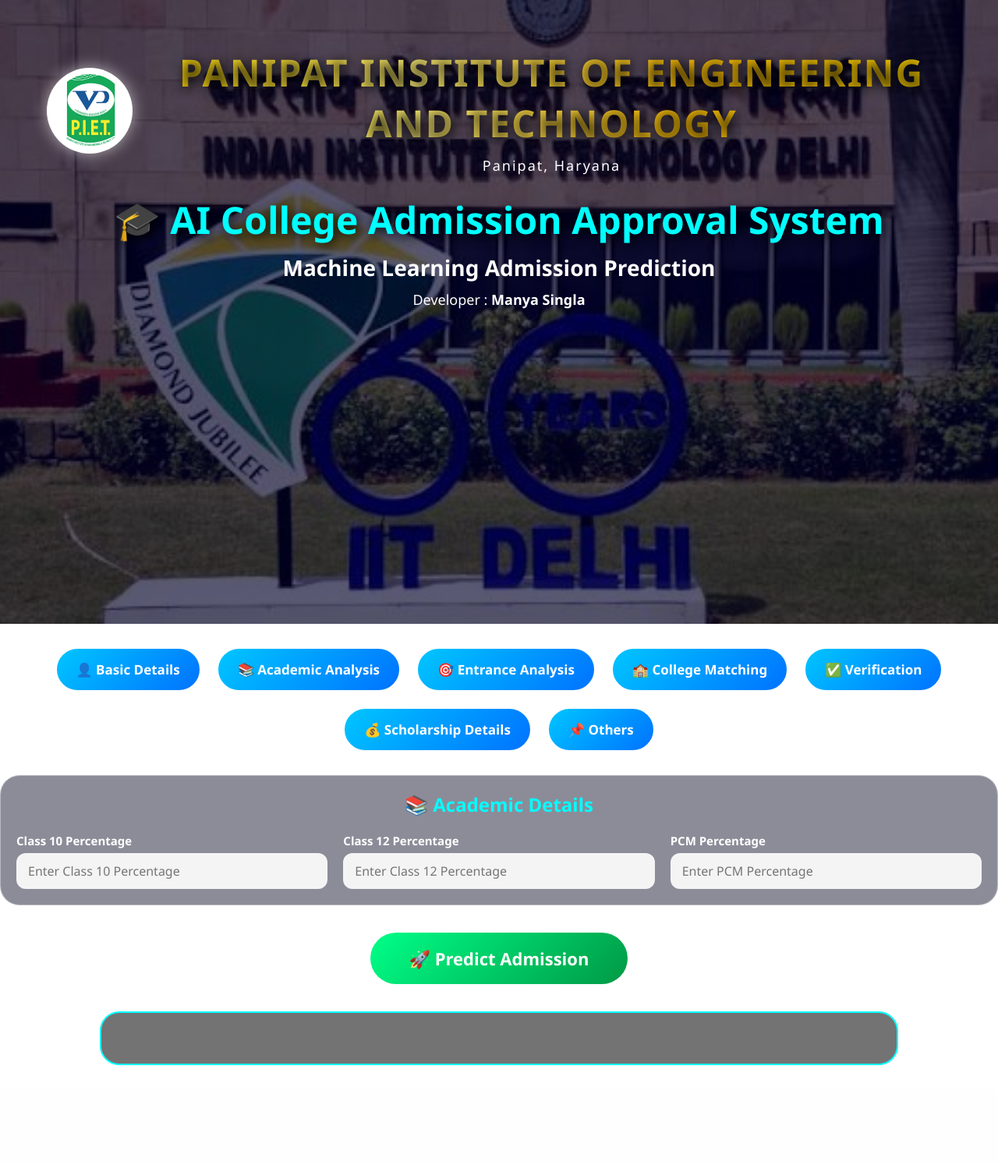
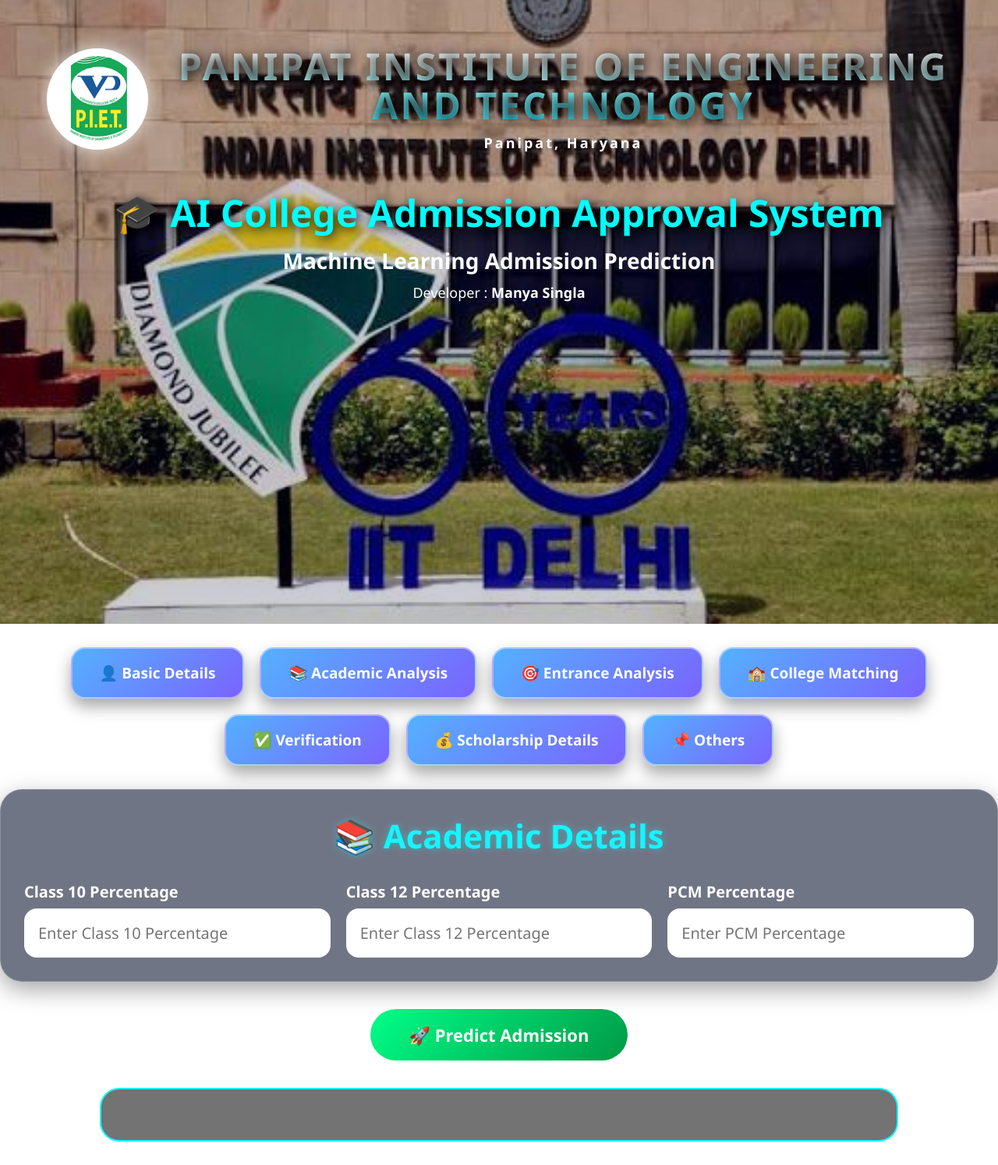
Before and after one commit to Manya2507/College-Admission-Approval-System, a Flask app: page / in a window 1280 px wide. Shown: the whole page at 78% size. Before the commit the page ends 1366 px from the top, so only its background shows below. Run offline with Flask 3, Linux system fonts and the light colour scheme.

Commit message:
Update style.css

```diff
--- a/static/style.css
+++ b/static/style.css
@@ -459,51 +459,30 @@ background-size:115%;
 
 .menu button{
 
+    padding:18px 35px;
 
-    padding:15px 25px;
+    border-radius:18px;
 
+    border:2px solid rgba(255,255,255,.45);
 
-    border-radius:30px;
+    background:linear-gradient(
+        135deg,
+        rgba(70,170,255,.92),
+        rgba(111,86,255,.92)
+    );
 
+    color:white;
 
-    border:
+    font-size:19px;
 
-    2px solid white;
-
-
+    font-weight:700;
 
     cursor:pointer;
 
+    transition:.3s;
 
-
-    background:
-
-    linear-gradient(
-
-    135deg,
-
-    #00c6ff,
-
-    #0072ff
-
-    );
-
-
-
-    color:white;
-
-
-    font-size:17px;
-
-
-    font-weight:bold;
-
-
-
-    transition:
-
-    0.3s;
-
+    box-shadow:
+    0 10px 20px rgba(0,0,0,.35);
 
 }
 
@@ -569,39 +534,21 @@ background-size:115%;
 
 .section{
 
+    background: rgba(10,18,45,0.58);
 
-    background:
+    padding:30px;
 
-    rgba(0,0,30,0.45);
+    border-radius:28px;
 
+    border:1px solid rgba(255,255,255,0.20);
 
+    backdrop-filter:blur(14px);
 
-    padding:20px;
+    box-shadow:0 10px 30px rgba(0,0,0,0.35);
 
-
-
-    border-radius:25px;
-
-
-    border:
-
-    1px solid rgba(255,255,255,0.4);
-
-
-
-    backdrop-filter:
-
-    blur(10px);
-
-
-
-    animation:
-
-    fadeIn 0.5s;
-
+    animation:fadeIn 0.5s;
 
 }
-
 
 
 
@@ -624,18 +571,18 @@ background-size:115%;
 
 .section h2{
 
+    color:#15F5FF;
 
-    color:#00ffff;
+    font-size:42px;
 
-
-    margin-bottom:20px;
-
+    margin-bottom:30px;
 
     text-align:center;
 
+    text-shadow:
+    0 0 10px rgba(0,255,255,.4);
 
 }
-
 
 
 
@@ -662,10 +609,15 @@ background-size:115%;
 }
 
 .form-group label{
-    color:#ffffff;
-    font-size:15px;
-    font-weight:600;
-    margin-bottom:6px;
+
+    color:white;
+
+    font-size:20px;
+
+    font-weight:700;
+
+    margin-bottom:8px;
+
 }
 
 
@@ -677,24 +629,19 @@ select{
 
     width:100%;
 
-    padding:12px 15px;
+    padding:18px;
 
-    margin: 0;          /* Add this */
+    border-radius:16px;
 
-    border-radius:12px;
+    font-size:20px;
 
     border:none;
 
-    outline:none;
-
-    font-size:16px;
-
-    background:rgba(255,255,255,0.9);
+    background:white;
 
     color:black;
 
 }
-
 
 
 
@@ -973,97 +920,127 @@ width:100%;
     line-height:1.4;
 }
 /*==========================================
-      PIET HEADER
+        PIET HEADER
 ==========================================*/
 
 .college-header{
 
     display:flex;
-
     justify-content:center;
-
     align-items:center;
 
-    gap:25px;
+    gap:35px;
 
-    margin-bottom:20px;
+    margin-bottom:35px;
 
 }
 
 .college-logo{
 
-    width:110px;
-
-    height:110px;
+    width:130px;
+    height:130px;
 
     border-radius:50%;
 
     background:white;
 
-    padding:8px;
+    padding:10px;
 
-    box-shadow:0px 0px 20px rgba(255,255,255,0.6);
+    box-shadow:
+    0 0 25px rgba(255,255,255,.8);
+
+}
+
+.college-details{
+
+    text-align:center;
 
 }
 
 .college-name{
 
-    font-size:58px;
+    font-size:72px;
 
     font-weight:900;
 
-    margin:0;
+    line-height:1.05;
 
-    letter-spacing:2px;
+    text-transform:uppercase;
+
+    letter-spacing:3px;
 
     background:linear-gradient(
-        90deg,
-        #FFD700,
-        #FFF176,
-        #FFC107,
-        #FFD700
+        180deg,
+        #ffffff 0%,
+        #e6ffff 25%,
+        #8ffcff 55%,
+        #35e7ff 100%
     );
 
     -webkit-background-clip:text;
-
     -webkit-text-fill-color:transparent;
 
-    text-shadow:3px 3px 15px rgba(0,0,0,0.4);
+    text-shadow:
+        0 0 12px rgba(0,255,255,.8),
+        0 0 25px rgba(0,255,255,.5),
+        4px 4px 8px rgba(0,0,0,.9);
 
 }
 
 .college-subtitle{
 
-    margin-top:8px;
+    margin-top:15px;
 
-    font-size:24px;
+    font-size:28px;
+
+    font-weight:600;
+
+    letter-spacing:3px;
 
     color:white;
-
-    letter-spacing:2px;
 
 }
 
 .project-title{
 
-    margin-top:25px;
+    margin-top:45px;
 
-    font-size:48px;
-
-    color:#00ffff;
+    font-size:70px;
 
     font-weight:900;
 
-    text-shadow:3px 3px 12px black;
+    color:#11F3FF;
+
+    text-shadow:
+    0 0 15px rgba(0,255,255,.5),
+    5px 5px 12px black;
+
+}
+
+.project-subtitle{
+
+    margin-top:18px;
+
+    font-size:40px;
+
+    color:white;
+
+    font-weight:700;
 
 }
 
 .developer-name{
 
-    margin-top:15px;
+    margin-top:25px;
 
     font-size:24px;
 
     color:white;
 
 }
+
+.developer-name b{
+
+    color:#12F5FF;
+
+}
```
Also changed, not shown: other parts of static/style.css (+17 -31 lines).
